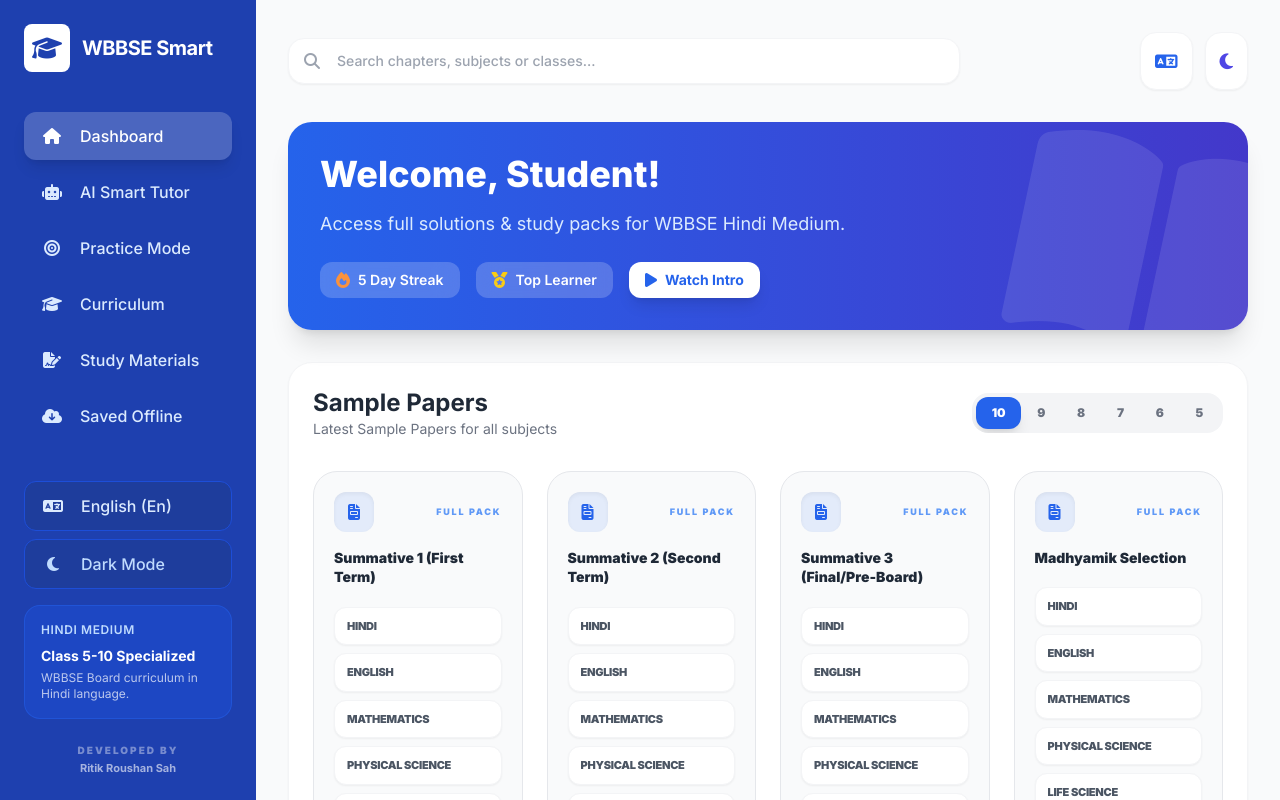
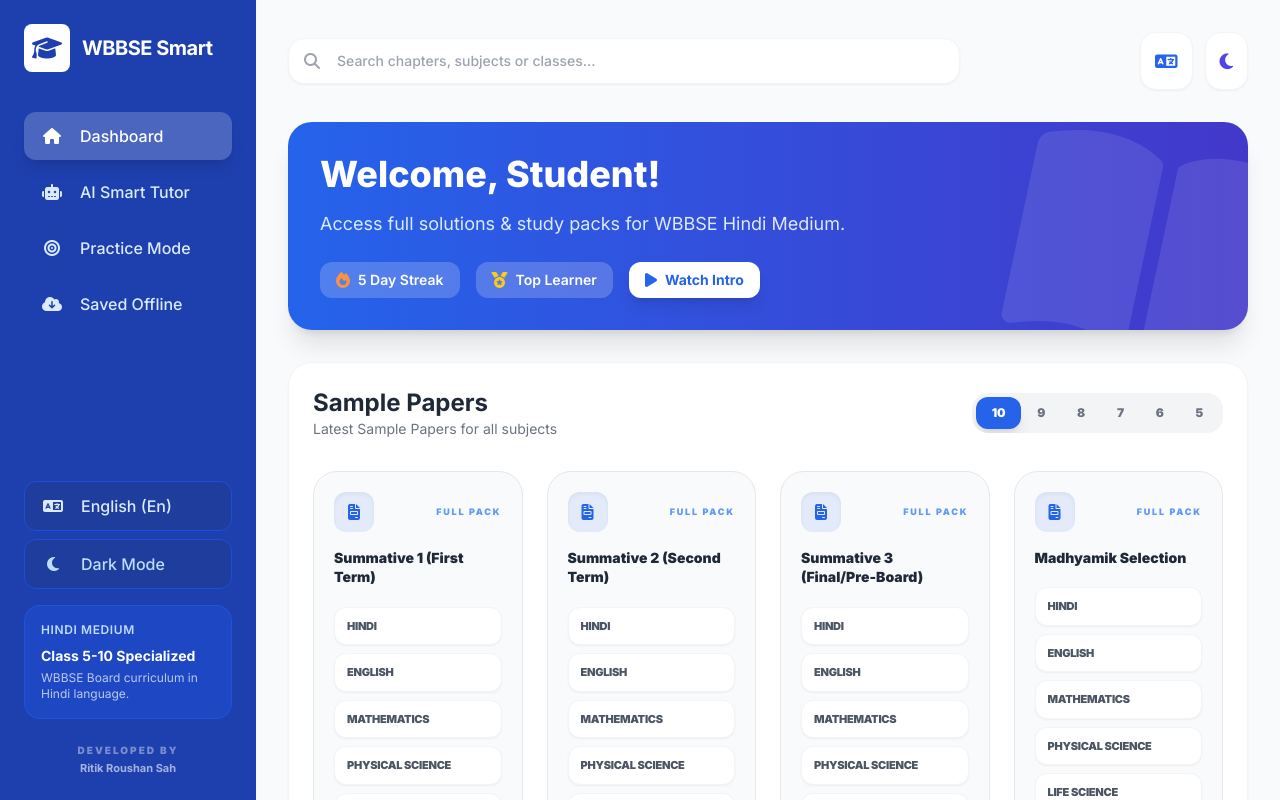
Before and after one commit to sonaliraj68889-ui/WBBSE-Smart-Solutions-, a React (Vite) app: page / in a window 1280 px wide. Built offline with nearby package versions, Linux system fonts and the light colour scheme.

Commit message:
feat: Remove curriculum and resources from nav
Removes the 'Curriculum' and 'Resources' links from the main navigation bar. These sections are no longer actively maintained or promoted in the current application flow.

```diff
--- a/components/Layout.tsx
+++ b/components/Layout.tsx
@@ -36,8 +36,6 @@
     { id: 'dashboard', label: t.dashboard, icon: 'fa-home' },
     { id: 'tutor', label: t.smartTutor, icon: 'fa-robot' },
     { id: 'practice', label: t.practiceMode, icon: 'fa-bullseye' },
-    { id: 'curriculum', label: t.curriculum, icon: 'fa-graduation-cap' },
-    { id: 'resources', label: t.studyMaterials, icon: 'fa-file-signature' },
     { id: 'offline', label: lang === 'hi' ? 'ऑफ़लाइन सहेजा गया' : 'Saved Offline', icon: 'fa-cloud-arrow-down' },
   ];
 
```
